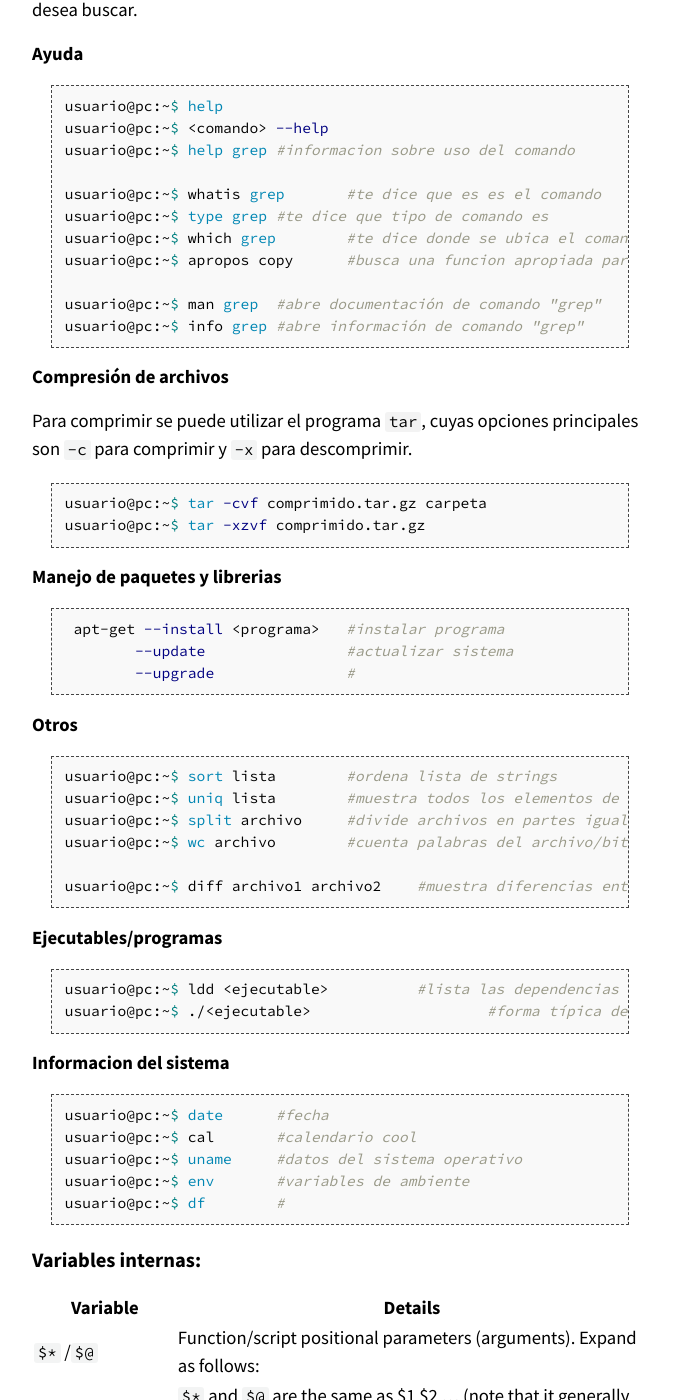
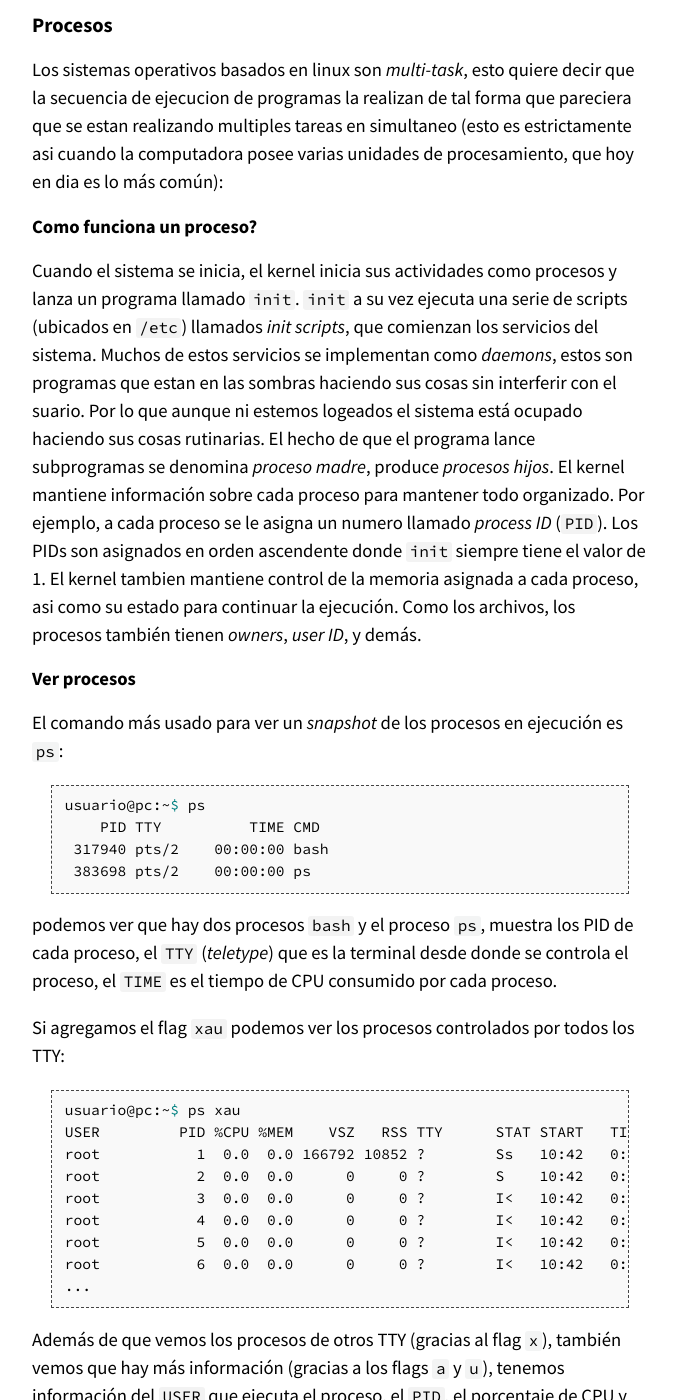
Before and after one commit to CNEA-AQ/curso-programacion, a Jekyll site: the page built from _clases/shell.md, in a window 1280 px wide and 1400 px high, scrolled down 11884 px. Shown: the whole window, without its empty margins (300-976 px from the left). Built offline with Jekyll 4.4.1, drawn with Linux system fonts in a browser that asks for light colours; some of the changed text lies outside the part shown.

Commit message:
avances shell

````diff
--- a/_clases/shell.md
+++ b/_clases/shell.md
@@ -7,7 +7,18 @@ date: 2024-03-08
 ready: true
 ---
 
-> El shell o terminal, es el programa que nos permite interactuar en tiempo real con el sistema operativo atraves de entradas que damos desde el teclado. Casi todos las distribuciones de Linux usan una sintaxis basada en un proyecto GNU llamado **bash** (Bourne-Again SHell) que es una versión sucesora del programa original `sh` para la linea de comandos. En sistemas Mac la sintaxis es casi identica, y Windows la esta empezando a adpotar.
+> La *shell* o terminal, es el programa que nos permite interactuar en tiempo real con el sistema operativo atraves de entradas que damos desde el teclado. Casi todos las distribuciones de Linux usan una sintaxis basada en un proyecto GNU llamado **bash** (Bourne-Again SHell) que es una versión sucesora del programa original `sh` para la linea de comandos. En sistemas Mac la sintaxis es casi identica, y Windows la esta empezando a adpotar.
+
+## Prompt
+
+Cuando abras el emulador de terminal (con `ctrl`+`T`) vas a encontar con algo asi:
+```shell
+usuario@pc:mi_dir$
+```
+
+Esto se conoce como **prompt**, antecede siempre al cursor, y nos da alguna informacion de cual es nuestro estado.
+Lo primero que dice es quien es el usuario que va a ejecutar las instrucciones (*usuario*), luego del **`@`** dice desde que computadora (*pc*), seguido de **`:`** dice el directorio en el que estamos ubicados dentro de *pc*, y por ultimo un signo que indica los privilegios del usuario (**`$`**: usuario normal, **`#`**:superuser/admin).
+El prompt es completamente customizable y por lo tanto es posible encontrar otras estructuras, pero en general por default tienen estos elementos.
 
 
 ## Comandos
@@ -15,13 +26,15 @@ ready: true
 La *shell* consiste basicamente en una seríe de comandos (que usualmente son programas en C/C++ ya compilados, es decir ejecutables) que están disponibles para el usuario. La mayoria de los comandos tienen la siguiente sintaxis:
 
 ```shell
-mi_comando -opciones <argumentos>
+comando -opciones <argumentos>
 ```
-donde `mi_comando` es el comando que queremos ejecutar. `-opciones` son opciones de ejecución (tambien llamadas *flags*), y `argumentos` son los argumentos del comando a ejecutar. Por ejemplo:
+donde `comando` es el comando que queremos ejecutar. `-opciones` son opciones de ejecución (tambien llamadas *flags*), y `argumentos` son los argumentos del comando a ejecutar. Por ejemplo:
+
 ```shell
-ls -l /usr/bin
+echo -n "Hola"
 ```
-acá `ls` es un comando que lista (muestra) los archivos contenidos en cierto directorio, `-l` es una opción para que el listado contenga ciertos detalles de los archivos, y el argumento es el directorio objetivo, en este caso: `/usr/bin`
+
+acá `echo` es un comando que imprime un mensaje en la pantalla. `-n` es una opción para que el mensaje no termine en linea nueva, y el argumento de este comando es el mensaje en si que se busca mostrar.
 
 ## Comentarios
 
@@ -31,12 +44,14 @@ Los comentarios son partes de código ó comandos que no se ejecutan. En el caso
 # Esta linea es un comentario
 ```
 
-Todo lo que sigue al simbolo **`#`** no hace absolutamente nada. No es algo demasiado útil en el contexto del *shell* (aunque sí en otros contextos), pero en este tutorial pueden aparecer así que vale la pena mencionarlo.
+Todo lo que sigue al simbolo **`#`** no hace absolutamente nada. No es algo demasiado útil en el contexto de la *shell* (pero sí en otros contextos), en este tutorial pueden aparecer así que vale la pena mencionarlo.
 
 
 ## Estructura de directorios en UNIX/Linux
 
 Los sistemas UNIX suelen tener una estructura de directorios (carpetas) bastante similar entre sí, acá vamos a describir solo algunos:
+
+![linux-filesystem](./imgs/linux-filesystem.png)
 
 | directorio       | descripción |
 |------------------|-------------|
@@ -50,17 +65,6 @@ Los sistemas UNIX suelen tener una estructura de directorios (carpetas) bastante
 | `/usr/include`   | *headers* compartidos entre usuarios (usados por programas de C/C++). |
 | `/usr/lib`       | librerias compartidas entre usuarios.                         |
 
-
-## Prompt
-
-Cuando abras el emulador de terminal (con `ctrl`+`T`) vas a encontar con algo asi:
-```shell
-usuario@pc:mi_dir$
-```
-
-Esto se conoce como **prompt**, antecede siempre al cursor, y nos da alguna informacion de cual es nuestro estado.
-Lo primero que dice es quien es el usuario que va a ejecutar las instrucciones (*usuario*), luego del **`@`** dice desde que computadora (*pc*), seguido de **`:`** dice el directorio en el que estamos ubicados dentro de *pc*, y por ultimo un signo que indica los privilegios del usuario (**`$`**: usuario normal, **`#`**:superuser/admin).
-El prompt es completamente customizable y por lo tanto es posible encontrar otras estructuras, pero en general por default tienen estos elementos.
 
 ## Navegación
 
@@ -149,7 +153,6 @@ total 0
 23644375 -rw-r--r-- 2 usuario usuario 0 feb 27 11:10 archivo
 23644375 -rw-r--r-- 2 usuario usuario 0 feb 27 11:10 link_hard
 23644387 lrwxrwxrwx 1 usuario usuario 7 feb 27 11:10 link_soft -> archivo
-
 ```
 
 notar que los links duros y tienen el mismo *inode-number* que su archivo target, pero los links simbólicos no.
@@ -227,19 +230,18 @@ usuario@pc:~$ cat archivo.txt
 hola
 como estás?
 ```
-
 <!-- usuario@pc:~$ read var	#stdin   a variable -->
 <!-- usuario@pc:~$ echo "Hola"	#stdin   a stdout   -->
 
 
 ### Pipelines
 
-Una forma comun de redirigir `stdout` de un comando para usarlo en otro comando es mediante el uso de *pipelines* (`|`):
+Una forma comun de redirigir `stdout` de un comando para usarlo como `stdin` de otro comando es mediante el uso de *pipelines* (`|`):
 
 ```shell
 usuario@pc:~$ ls /usr/bin | sort
 ```
-en este ejemplo listamos los archivos presentes en `/usr/bin` y la salida se la pasamos al comando `sort` que ordena en orden alfabético la lista. `sort` en este ejemplo juega el rol *filtro*, ya que toma una salida como *stdout*, la procesa y devuelve una nueva salida. Existen otros filtros, por nombrar algunos de los más usados: `uniq`, `grep`, `wc`, entre otros.
+en este ejemplo listamos los archivos presentes en `/usr/bin` y la salida se la pasamos al comando `sort` que ordena la lista de forma alfrabetica. `sort` en este ejemplo juega el rol *filtro*, ya que toma una salida como *stdout*, la procesa y devuelve una nueva salida. Existen otros filtros, por nombrar algunos de los más usados: `uniq`, `grep`, `wc`, entre otros.
 
 
 Existe un comando frecuentemente usado que toma un *stdout* y lo redirecciona a un archivo y al mismo tiempo a *stdout*, este se llama `tee` :
@@ -267,42 +269,49 @@ usuario@pc:~$ echo "carpeta" | xargs mkdir
 
 Luego de ejecutar un comando ó programa podemos revisar el estado del sistema para ver si se ejcuto correctamente:
 ```shell
-echo $?
+usuario@pc:~$ ls /bin/usr
+usuario@pc:~$ echo $?
 ```
 
 
+---
+
 ## Archivos de texto
-Para ver el contenido de un archivo de texto tenemos varias opciones:
+
+Veamos como podemos manipular archivos que contienen información como texto. Para ver el contenido de un archivo tenemos varias opciones, para archivos cortos la opción más usada es `cat`:
 
 ```shell
-usuario@pc:~$ cat archivo	#muestra todo el contenido como stdout
-usuario@pc:~$ head archivo	#ver primer parte
-usuario@pc:~$ tail archivo	#ver última parte
+usuario@pc:~$ cat archivo.txt
 ```
 
+cuando el archivo es muy extenso y sólo queremos ver una parte de este podemos usar `head` ó `tail`, estos muestras las primeras y últimas lineas respectivamente:
+
 ```shell
-usuario@pc:~$ more archivo	#solo lectura (viejo)
-usuario@pc:~$ less archivo  	#version moderna de less  ("more is less" xD)
+usuario@pc:~$ head archivo.txt
+usuario@pc:~$ tail archivo.txt
 ```
 
+Para ver el contenido de un archivo de forma interactiva existe el comando `less`, ó su versión precedente `more`:
+```shell
+usuario@pc:~$ less archivo.txt
+```
+al ejecutarlo se entra a un modo de visualización donde podemos explorar el archivo de forma interactiva, scroleando hacia abaho usando las flechitas, para salir apretamos la tecla `q` de *quit*.
+
 ### Editores de texto
-Si buscamos un editor de texto con más funciones, algunos de los mas conocidos son:
+Si buscamos una herramienta para leer y editar un archivo de texto que contenga más funciones, tenemos varias alternativas:
+
+- `gedit`: es lo más parecido a un bloc de notas de Windows, es fácil de utilizar pero no tiene demasiadas funcionalidades.
+- `vim`, `nano`, `emacs`, etc. : estos son editores con muchas más capacidades.
+
+
+### Editores *al vuelo*
+Un editor *on the fly* muy utilizado es `sed` (*Stream EDitor*), este permite realizar cambios u obtener porciones bien especificas del archivo con una escritura muy compacta y performance alta:
 
 ```shell
-usuario@pc:~$ gedit archivo	#(~ bloc de notas)
-usuario@pc:~$ vim archivo	#(Recomiendo!)
-usuario@pc:~$ nano archivo	#
-usuario@pc:~$ emacs archivo	#
+usuario@pc:~$ sed 's/[eiou]/a/g' archivo.txt > archivo_nuevo.txt
 ```
 
-### Editores *al vuelo*
-Un editor *on the fly* muy utilizado es `sed` (*Stream EDitor*):
-
-```shell
-usuario@pc:~$ sed 's/ioeu/a/g' archivo
-```
-
-<!-- (!) Poner 2 ejemplos más para que se aprecie la utilidad que tiene.. -->
+en este ejemplo reemplazamos todas las vocales presentes en `archivo.txt` por la vocal `a`, y redirigimos el *stdout* al archivo `archivo_nuevo.txt`.
 
 
 ### Expresiones regulares
@@ -315,6 +324,7 @@ Hay distintos comandos para trabajar con expresiones regulares, el mas conocido
 usuario@pc:~$ ls | grep "*.txt"	# mostrar archivos terminados en ".txt"
 ```
 
+---
 
 ## Busqueda de archivos
 Hay dos comandos principales para buscar archivos:
@@ -334,28 +344,44 @@ usuario@pc:~$ find <patron> -delete/-ls/-print/-quit
 usuario@pc:~$ find <patron> -delete/-ls/-print/-quit -exec ls -l '{}' ';'
 ```
 
+
+---
+
 ## Permisos y usuarios
-Linux es un sistema operativo *multiusuario*, esto significa que muchos usuarios pueden estar utilizando la misma computadora en simultaneo.
-Cada usuario tiene un id, y tiene ciertos privilegios.
+Linux es un sistema operativo *multiusuario*, esto significa que muchos usuarios pueden estar utilizando la misma computadora en simultaneo. Cada usuario tiene un id, pertenece a almenos un grupo y tiene ciertos privilegios.
 
 ```shell
 usuario@pc:~$ id
 usuario@pc:~$ users
 usuario@pc:~$ groups
 ```
+Para ver cual es nuestra identidad podemos usar `whoami`:
+```shell
+usuario@pc:~$ whoami
+usuario
+```
 
-Para utilizar la terminal como otro usuario:
+A veces ocurre que no tenemos permisos para ejecutar ciertos comandos, por ejemplo:
 
 ```shell
-usuario@pc:~$ su - user2	#ingreso a la cuenta de user2 como si fuese el
-usuario@pc:~$ su user2		#ingreso a la cuenta de user2, pero como user actual
+usuario@pc:~$ ./enviar_cohete_a_marte.sh
+bash: ./enviar_cohete_a_marte.sh: permision denied
 ```
 
-Para realizar operaciones como *super-user*:
+con el comando `su` podemos cambiar de identidad al usuario con permiso de ejecución:
+```shell
+usuario@pc:~$ su elon
+elon@pc:~$ ./enviar_cohete_a_marte.sh
+Enviando cohete...
+elon@pc:~$
+```
+
+por razones de seguridad en la actualidad es más común el uso de `sudo`, sobre todo para poder ejecutar comandos en calidad de administrador ó *super-user*:
 
 ```shell
-usuario@pc:~$ sudo			#ejecutar comando como superuser
+usuario@pc:~$ sudo
 ```
+esto es muy útil cuando se quieren instalar programas ó hacer cambios importantes en la configuración de la computadora.
 
 ## Informacion de archivos
 
@@ -381,7 +407,6 @@ El modo queda definido por tres numeros binarios (ó su equivalente hexadecimal)
 | binario  |        | 1 1 1  -  | 0 1 0  - | 1 0 1    |
 | decimal  |        |   7       |   2      |    5     |
 
-
 Para modificar el *modo* se utiliza el comando `chmod`, por ejemplo para agregar permiso de ejecución:
 
 ```shell
@@ -394,60 +419,150 @@ usuario@pc:~$ chown archivo.txt	#change owner (propietario)
 usuario@pc:~$ chgrp archivo.txt	#change group
 ```
 
+
+---
+
 ## Procesos
 
 Los sistemas operativos basados en linux son *multi-task*, esto quiere decir que la secuencia de ejecucion de programas la realizan de tal forma que pareciera que se estan realizando multiples tareas en simultaneo (esto es estrictamente asi cuando la computadora posee varias unidades de procesamiento, que hoy en dia es lo más común):
 
-Hay distintos comandos que nos dan informacion de los procesos que se estan ejecutando en la computadora:
+
+### Como funciona un proceso?
+Cuando el sistema se inicia, el kernel inicia sus actividades como procesos y lanza un programa llamado `init`. `init` a su vez ejecuta una serie de scripts (ubicados en `/etc`) llamados *init scripts*, que comienzan los servicios del sistema. Muchos de estos servicios se implementan como *daemons*, estos son programas que estan en las sombras haciendo sus cosas sin interferir con el suario. Por lo que aunque ni estemos logeados el sistema está ocupado haciendo sus cosas rutinarias.
+El hecho de que el programa lance subprogramas se denomina *proceso madre*, produce *procesos hijos*.
+El kernel mantiene información sobre cada proceso para mantener todo organizado. Por ejemplo, a cada proceso se le asigna un numero llamado *process ID* (`PID`). Los PIDs son asignados en orden ascendente donde `init` siempre tiene el valor de 1. El kernel tambien mantiene control de la memoria asignada a cada proceso, asi como su estado para continuar la ejecución. Como los archivos, los procesos también tienen *owners*, *user ID*, y demás.
+
+### Ver procesos
+
+El comando más usado para ver un *snapshot* de los procesos en ejecución es `ps`:
 ```shell
-usuario@pc:~$ ps	      #muestra snapshot de procesos: -A  -s -ef
-usuario@pc:~$ top	      #muestra procesos en tiempo real
-usuario@pc:~$ jobs	      #muestra procesos activos
-usuario@pc:~$ free	      #memoria libre
-usuario@pc:~$ df	      #espacio libre en el disco rigido
+usuario@pc:~$ ps
+    PID TTY          TIME CMD
+ 317940 pts/2    00:00:00 bash
+ 383698 pts/2    00:00:00 ps
+```
+podemos ver que hay dos procesos `bash` y el proceso `ps`, muestra los PID de cada proceso, el `TTY` (*teletype*) que es la terminal desde donde se controla el proceso, el `TIME` es el tiempo de CPU consumido por cada proceso.
+
+Si agregamos el flag `xau` podemos ver los procesos controlados por todos los TTY:
+```shell
+usuario@pc:~$ ps xau
+USER         PID %CPU %MEM    VSZ   RSS TTY      STAT START   TIME COMMAND
+root           1  0.0  0.0 166792 10852 ?        Ss   10:42   0:02 /sbin/init splash
+root           2  0.0  0.0      0     0 ?        S    10:42   0:00 [kthreadd]
+root           3  0.0  0.0      0     0 ?        I<   10:42   0:00 [rcu_gp]
+root           4  0.0  0.0      0     0 ?        I<   10:42   0:00 [rcu_par_gp]
+root           5  0.0  0.0      0     0 ?        I<   10:42   0:00 [slub_flushwq]
+root           6  0.0  0.0      0     0 ?        I<   10:42   0:00 [netns]
+...
+```
+Además de que vemos los procesos de otros TTY (gracias al flag `x`), también vemos que hay más información (gracias a los flags `a` y `u`), tenemos información del `USER` que ejecuta el proceso, el `PID`, el porcentaje de CPU y Memoria que consume, el `RSS` (*Resident Set Size*) es una medida de la memoria RAM utilizada, también podemos ver el estado del proceso `STAT` (donde `R`: running, `S`: sleeping, `T`: Stopped, `Z`: zombie, `N`: low-priority process, etc.), el `TIME` en que fue lanzado y por último el nombre del comando lanzado.
+
+Existen otros comandos para seguir procesos, uno muy utilizado es `top` que permite seguir procesos en tiempo real:
+```shell
+usuario@pc:~$ top
 ```
 
-Para dar/quitar prioridad a un proceso por el resto de los otros:
+### Control de procesos
+
+Ahora que podemos monitorear los procesos intentemos realizar cosas con ellos.
+
+Vamos a lanzar un proceso que simplemente muestra un logo en una ventana emergente llamado `xlogo`:
+
 ```shell
-usuario@pc:~$ bg		#manda proceso al fondo
-usuario@pc:~$ fg		#manda proceso arriba
-```
-Para terminar un proceso:
-```shell
-usuario@pc:~$ kill <PID>    # mata proceso (PID)  OJOOO CON ESTO!!
-usuario@pc:~$ killall	      #mata proceso por nombre
+usuario@pc:~$ xlogo &
+[1] 420000
+usuario@pc:~$ jobs
+[1]+  Running                 xlogo &
 ```
 
-ver pID de proceso bash: `echo $$`
+al usar `&` mandamos directamente el proceso al fondo inmediatamente luego de ejecutarlo. Para traerlo al frente usamos:
+
+```shell
+usuario@pc:~$ fg %1
+```
+
+vamos a ver que la terminal ya no está disponible, para parar el proceso podemos usar `CTRL` + `Z`, veremos que ahora el proceso está parado:
+
+```shell
+[1]   Interrupt               xlogo
+usuario@pc:~$ jobs
+[2]+  Stopped                 xlogo
+```
+
+para volver a inicial el proceso pero en el fondo podemos usar:
+```shell
+usuario@pc:~$ bg %2
+```
+
+Si queremos terminar el proceso podemos traerlo al frente denuevo con `fg %1` y luego matarlo con `CTRL`+`C`.
 
 
-## Señales
+### Señales
 
+Hay una forma más prolija de manejar procesos y esto es mediante el envio de señales con el comando `kill`.
+
+Para terminar un proceso podemos usar `kill`:
+```shell
+usuario@pc:~$ kill <PID>
+```
+
+además de matar un proceso con `kill` podemos enviar otras señales:
 
 ```shell
 kill [señal] PID
 ```
 
-
 Señales comúnes:
 
+| Num.| Nombre  | Significado                                        |
+|:----|:--------|:---------------------------------------------------|
+| 1   | `HUP`   | Hang up.                                           |
+| 2   | `INT`   | Interrupt. (`CTRL`-`C`)                            |
+| 3   | `QUIT`  | Quit.                                              |
+| 9   | `KILL`  | Kill.                                              |
+| 15  | `TERM`  | Terminate. (default).                              |
+| 18  | `CONT`  | Continue. Restaura proceso luego de una señal STOP.|
+| 19  | `STOP`  | Stop. Pausa sin terminar el proceso.               |
+| 11  | `SEGV`  | Segmentation violation.                            |
+| 20  | `TSTP`  | Terminal stop. (`CTRL`-`Z`)                        |
+| 28  | `WINCH` | Window change.                                     |
 
-| Num.| Nombre | Significado                                        |
-|:----|:-------|:---------------------------------------------------|
-| 1   | ` HUP` | Hang up.                                           |
-| 2   | ` INT` | Interrupt. (CTRL -C)                               |
-| 9   | `KILL` | Kill.                                              |
-| 15  | `TERM` | Terminate. (default).                              |
-| 18  | `CONT` | Continue. Restaura proceso luego de una señal STOP.|
-| 19  | `STOP` | Stop. Pausa sin terminar el proceso.               |
-| 3   | `QUIT` | Quit.                                              |
-| 11  | `SEGV` | Segmentation violation.                            |
-| 20  | `TSTP` | Terminal stop.                                     |
-| 28  |`WINCH` | Window change.                                     |
 
-.
+> Notar que cuando usamos `CTRL`-`C` y `CTRL`-`Z` en realidad lo que estabamos haciendo es enviar las señales de `INT`y `TSTP` respectivamente.
 
-## COMANDOS UTILES:
+
+Aveces queremos eliminar multiples procesos a la vez, esto es posible mediante el uso del comando `killall <nombre_del_programa>`
+
+---
+## Información del sistema
+
+```shell
+usuario@pc:~$ date 	#fecha
+usuario@pc:~$ cal	#calendario cool
+```
+
+
+```shell
+usuario@pc:~$ uname 	#datos del sistema operativo
+usuario@pc:~$ env	#variables de ambiente
+usuario@pc:~$ df 	#
+```
+
+
+```shell
+usuario@pc:~$ free	      #memoria libre
+usuario@pc:~$ df	      #espacio libre en el disco rigido
+```
+
+
+
+
+
+
+
+
+---
+## Otros comandos y herramientas útiles
 
 ### Historial de comandos
 Con las flechas de direccion (arriba y abajo) podemos revisar comandos ejecutados anteriormente.
@@ -497,18 +612,8 @@ usuario@pc:~$ diff archivo1 archivo2	#muestra diferencias entre archivos
 ### Ejecutables/programas
 ```shell
 usuario@pc:~$ ldd <ejecutable>		#lista las dependencias del ejecutable
-usuario@pc:~$ ./<ejecutable>			#forma típica de ejecución de binarios.
+usuario@pc:~$ ./<ejecutable>		#forma típica de ejecución de binarios.
 ```
-
-### Informacion del sistema
-```shell
-usuario@pc:~$ date 	#fecha
-usuario@pc:~$ cal	#calendario cool
-usuario@pc:~$ uname 	#datos del sistema operativo
-usuario@pc:~$ env	#variables de ambiente
-usuario@pc:~$ df 	#
-```
-
 
 
 ## Variables internas:
@@ -553,6 +658,8 @@ usuario@pc:~$ df 	#
 
 ## Expansiones
 
+
+
 ### Brace expansions
 
 ```shell
````
Also changed, not shown: other parts of _clases/shell.md (+5 -5 lines), _material/index.md (+3 -4 lines), index.md (+4 -4 lines), _clases/imgs/linux-filesystem.png (added).
